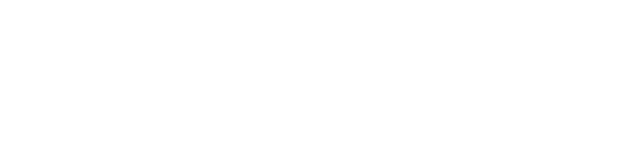
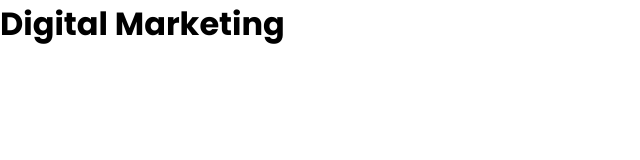
Before and after one commit to Rakibhasan-programmer/digitalMarketing, a plain HTML site: page index.html in a window 1280 px wide. Shown: the whole page, without its empty margins (0-640 px from the left). Drawn offline with Linux system fonts and the light colour scheme.

Commit message:
css variables added

```diff
--- a/index.html
+++ b/index.html
@@ -11,6 +11,14 @@
 </head>
 <body>
 
+    <!-- header section -->
+    <header class="container-fluid">
+        <h1>Digital Marketing</h1>
+
+    </header>
+
+
+
 
 
 
--- a/style.css
+++ b/style.css
@@ -1,5 +1,35 @@
+@import url('https://fonts.googleapis.com/css2?family=Great+Vibes&family=Poppins:wght@100;200;300;400;500;600;700;800&display=swap');
+
 *{
     margin: 0;
     padding: 0;
     box-sizing: border-box;
+    font-family: 'Poppins', sans-serif;
 }
+
+/* variables */
+:root{
+    /* text-color */
+    --text-gray: #808291;
+    --text-white: #f8f9fa;
+    --text-light: #f6f6f6;
+    --text-dark: #1A3260;
+    --text-dark2: #1A3760D4;
+    --text-red: #ff4d6d;
+    --box-shadow: 0px 0px 50px 0px rgb(0 0 0 / 10%);
+    --bg-blue: rgb(249, 243, 255);
+    --bg-red: rgb(254, 247, 252);
+    --bg-yellow: rgb(255, 255, 246);
+    --bg-purple: rgb(246, 255, 255);
+
+    /* gradient */
+    --bg-gradient: linear-gradient(to right, #ff512f, #dd2476);
+    --bg-gradient-indigo: linear-gradient(to right, #8e2de2, #4a00e0);
+    --bg-gradient-peach: linear-gradient(to right, #fff7f3, #fff7f3);
+
+    /* images */
+    --bg-cover: url('./assets/bgimg1.png');
+    --bg-image1: url('./assets/img1.png');
+    --bg-image2: url('./assets/img2.png');
+    --bg-image3: url('./assets/img3.png');
+}
```
